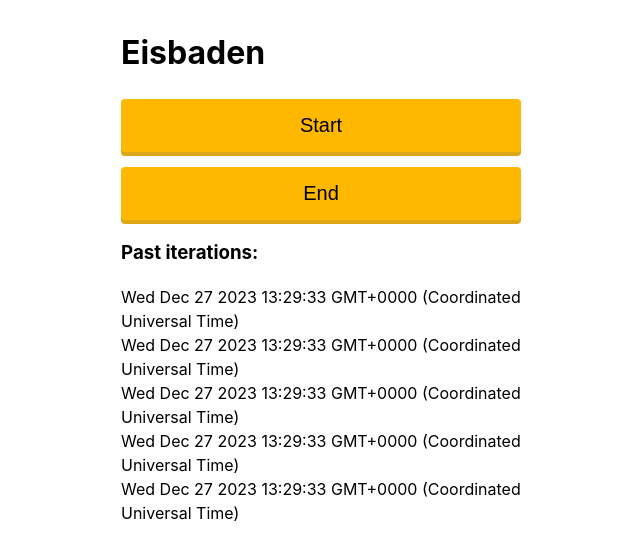
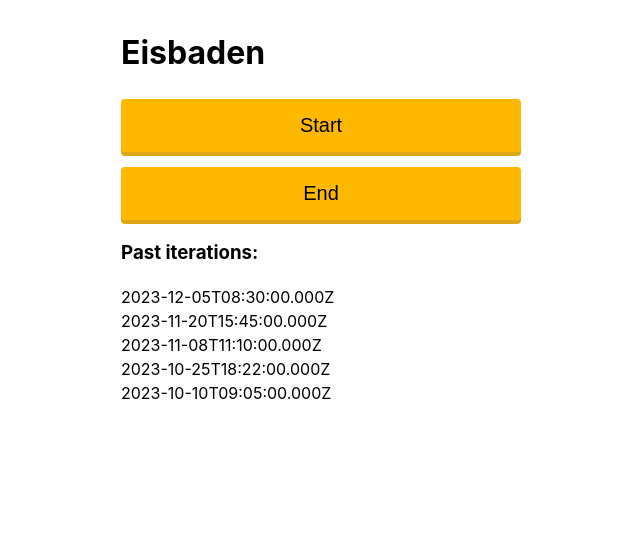
Before and after one commit to Malwine/routines, a React (Vite) app: page /routines/Eisbaden in a window 1280 px wide. Shown: the top 558 px of the page, without its empty margins (319-959 px from the left). Built offline with nearby package versions, Linux system fonts and the light colour scheme.

Commit message:
TS is happy but why?

```diff
--- a/src/routes/Routine.tsx
+++ b/src/routes/Routine.tsx
@@ -3,11 +3,28 @@ import Button from '../components/Button';
 import data from '../data.json';
 import wrapperStyle from "../styles/Wrapper.module.css";
 
+interface Params {
+  routine: string;
+}
+
 interface Payload {
   data: { routine: {name: string, iterations: string[]} }
 }
 
-export async function loader({ params } ) {
+interface Iteration {
+  date: string;
+}
+
+interface RoutineData {
+  name: string;
+  iterations?: Iteration[];
+}
+
+interface Payload {
+  routine: RoutineData;
+}
+
+export async function loader({ params }: { params: Params }) {
   return { routine: data.routines.find(routine => routine.name === params.routine) };
 }
 
@@ -27,7 +44,7 @@ const Routine = () => {
       <h3>Past iterations:</h3>
 
       {data.routine.iterations && data.routine.iterations.map( (iteration, index) => {
-        return (<div key={index}>{ Date(iteration.date).toLocaleString()}</div>)
+        return (<div key={index}>{ iteration.date }</div>)
       })}
     </div>
   );
```
